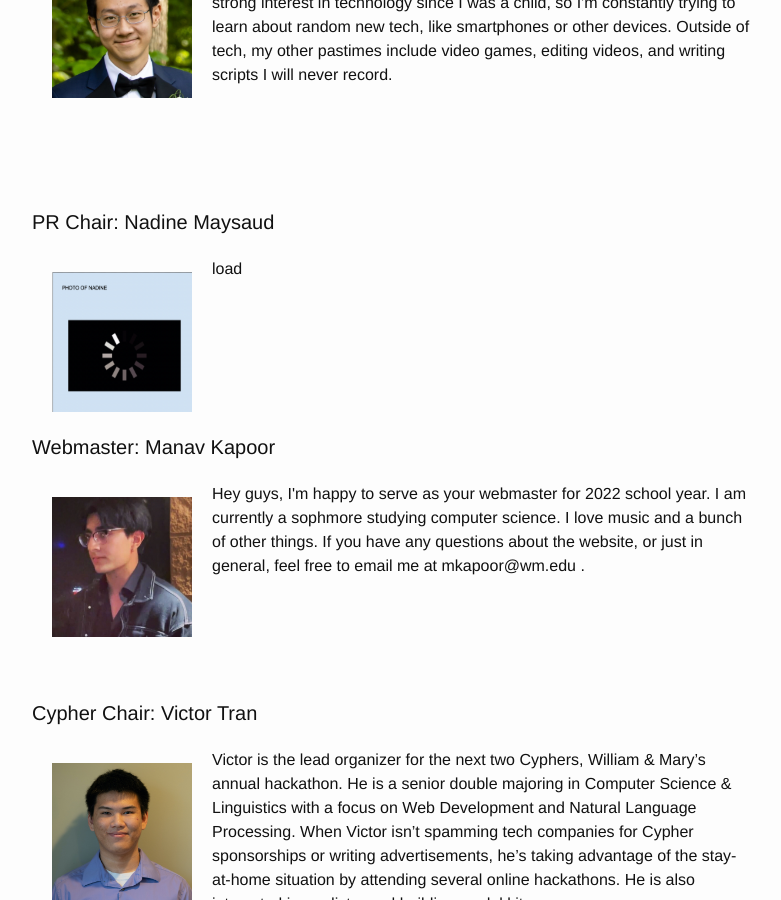
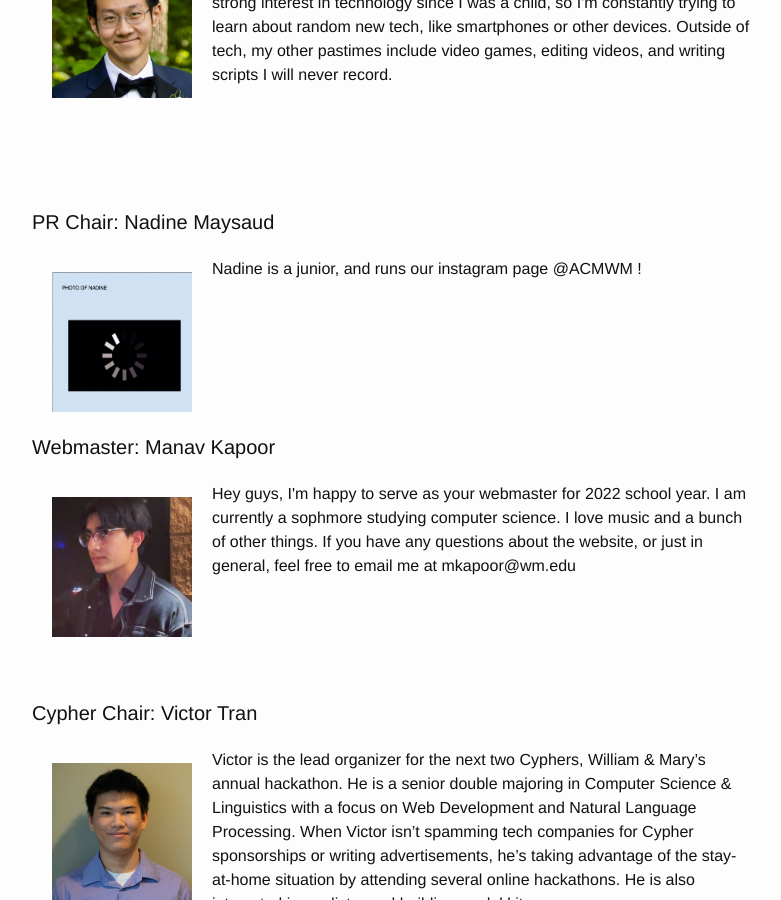
Before and after one commit to ACMWM/acmwm.github.io, a Jekyll site: the page built from _pages/officers.md, in a window 1280 px wide and 900 px high, scrolled down 1257 px. Shown: the whole window, without its empty margins (238-1019 px from the left). Built offline with Jekyll 4.4.1, drawn with Linux system fonts in a browser that asks for light colours.

Commit message:
Changed Nadine bio

```diff
--- a/_config.yml
+++ b/_config.yml
@@ -49,19 +49,19 @@ officers:
     name: Ben Li
     pic: benLi.jpg
     bio: >
-      Hello! My name is Ben; I'm a sophomore currently majoring in Computer Science, and I'm your treasurer for the 2022 school year. I've always had a strong interest in technology since I was a child, so I'm constantly trying to learn about random new tech, like smartphones or other devices. Outside of tech, my other pastimes include video games, editing videos, and writing scripts I will never record.
+              Hello! My name is Ben; I'm a sophomore currently majoring in Computer Science, and I'm your treasurer for the 2022 school year. I've always had a strong interest in technology since I was a child, so I'm constantly trying to learn about random new tech, like smartphones or other devices. Outside of tech, my other pastimes include video games, editing videos, and writing scripts I will never record.
 
   - job: PR Chair
     name: Nadine Maysaud
     pic: nadine.jpg
     bio: >
-              load
+              Nadine is a junior, and runs our instagram page @ACMWM !
 
   - job: Webmaster
     name: Manav Kapoor
     pic: manav.jpg
     bio: >
-              Hey guys, I'm happy to serve as your webmaster for 2022 school year. I am currently a sophmore studying computer science. I love music and a bunch of other things. If you have any questions about the website, or just in general, feel free to email me at mkapoor@wm.edu .
+              Hey guys, I'm happy to serve as your webmaster for 2022 school year. I am currently a sophmore studying computer science. I love music and a bunch of other things. If you have any questions about the website, or just in general, feel free to email me at mkapoor@wm.edu
 
   - job: Cypher Chair
     name: Victor Tran
```
